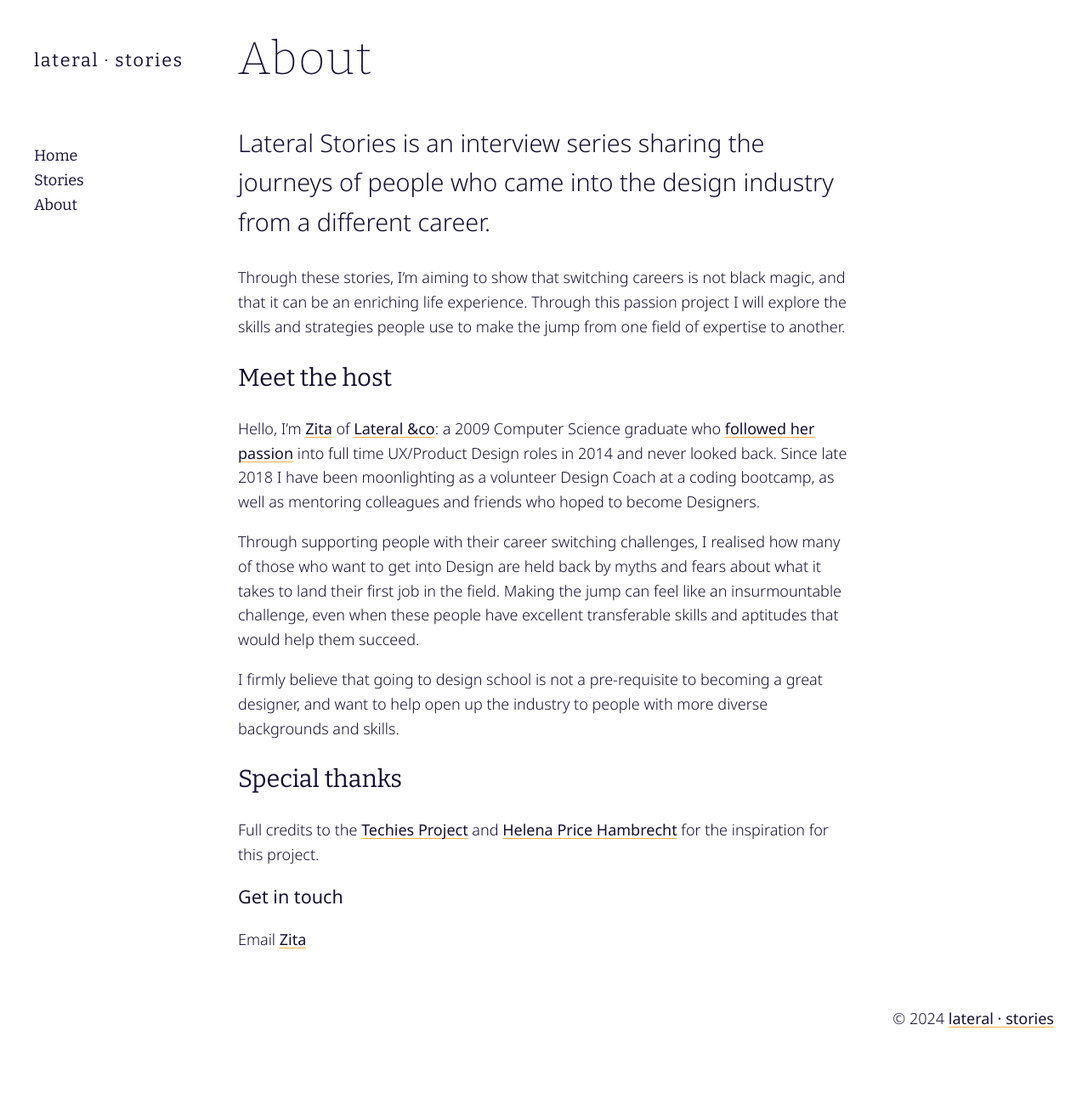
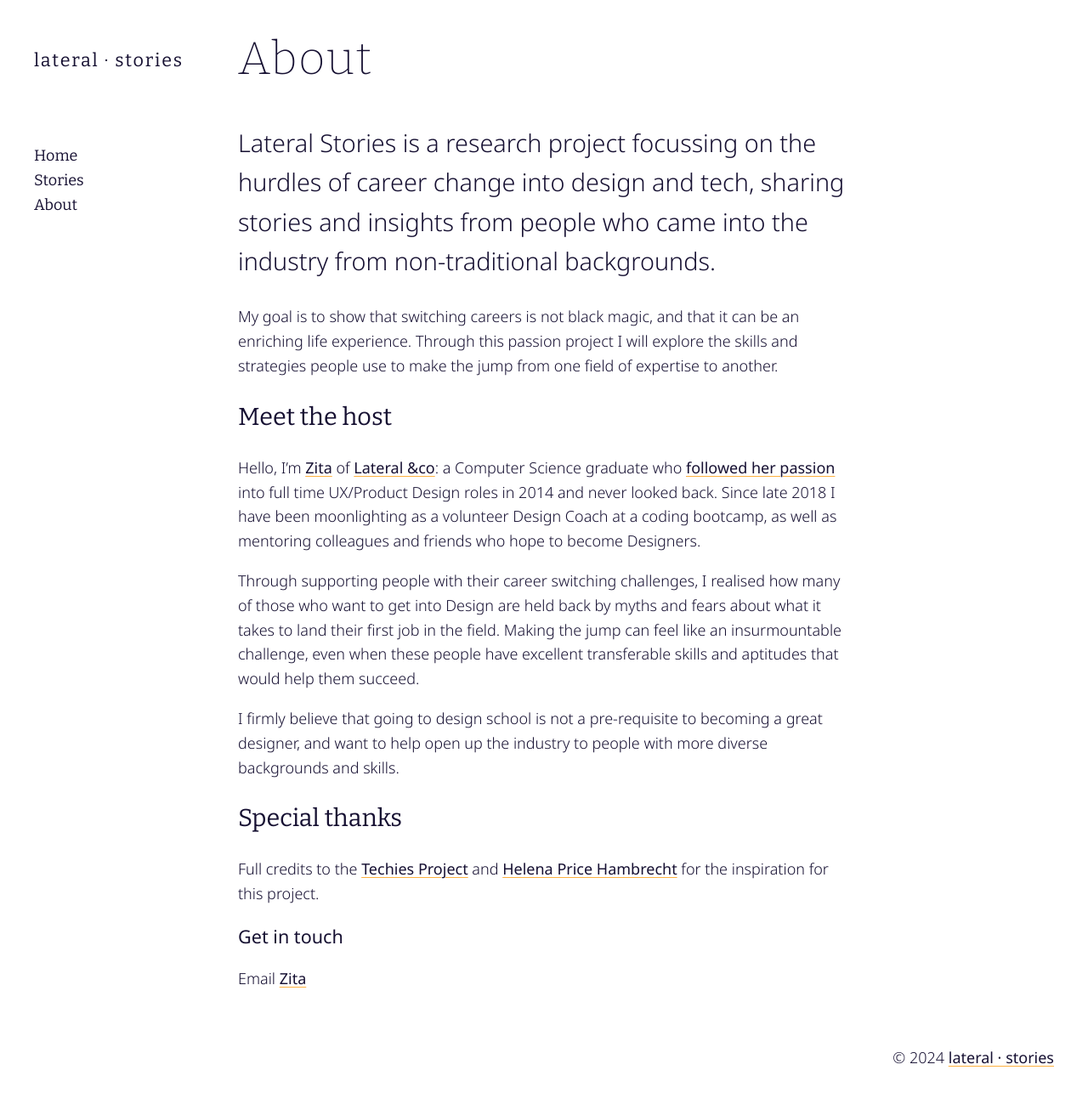
Before and after one commit to dopamine/lateralstories, a Jekyll site: the page built from about.md, in a window 1280 px wide. Shown: the whole page at 85% size. Built offline with Jekyll 4.4.1, drawn with Linux system fonts in a browser that asks for light colours; before the commit the page ends 1253 px from its top, so only the background shows below that.

Commit message:
Updating about text

```diff
--- a/about.md
+++ b/about.md
@@ -4,14 +4,14 @@ title: About
 permalink: /about/
 published: true
 ---
-Lateral Stories is an interview series sharing the journeys of people who came into the design industry from a different career.
+Lateral Stories is a research project focussing on the hurdles of career change into design and tech, sharing stories and insights from people who came into the industry from non-traditional backgrounds.
 {:.lead}
 
-Through these stories, I'm aiming to show that switching careers is not black magic, and that it can be an enriching life experience. Through this passion project I will explore the skills and strategies people use to make the jump from one field of expertise to another.
+My goal is to show that switching careers is not black magic, and that it can be an enriching life experience. Through this passion project I will explore the skills and strategies people use to make the jump from one field of expertise to another.
 
 
 ## Meet the host
-Hello, I'm [Zita](#) of [Lateral &co](#): a 2009 Computer Science graduate who [followed her passion]({% post_url 2020-03-14-zita %}) into full time UX/Product Design roles in 2014 and never looked back. Since late 2018 I have been moonlighting as a volunteer Design Coach at a coding bootcamp, as well as mentoring colleagues and friends who hoped to become Designers.
+Hello, I'm [Zita](https://www.linkedin.com/in/zitaorban/) of [Lateral &co](https://lateralco.studio): a Computer Science graduate who [followed her passion]({{ site.baseurl }}{% post_url 2020-03-14-zita %}) into full time UX/Product Design roles in 2014 and never looked back. Since late 2018 I have been moonlighting as a volunteer Design Coach at a coding bootcamp, as well as mentoring colleagues and friends who hope to become Designers.
 
 Through supporting people with their career switching challenges, I realised how many of those who want to get into Design are held back by myths and fears about what it takes to land their first job in the field. Making the jump can feel like an insurmountable challenge, even when these people have excellent transferable skills and aptitudes that would help them succeed.
 
```
